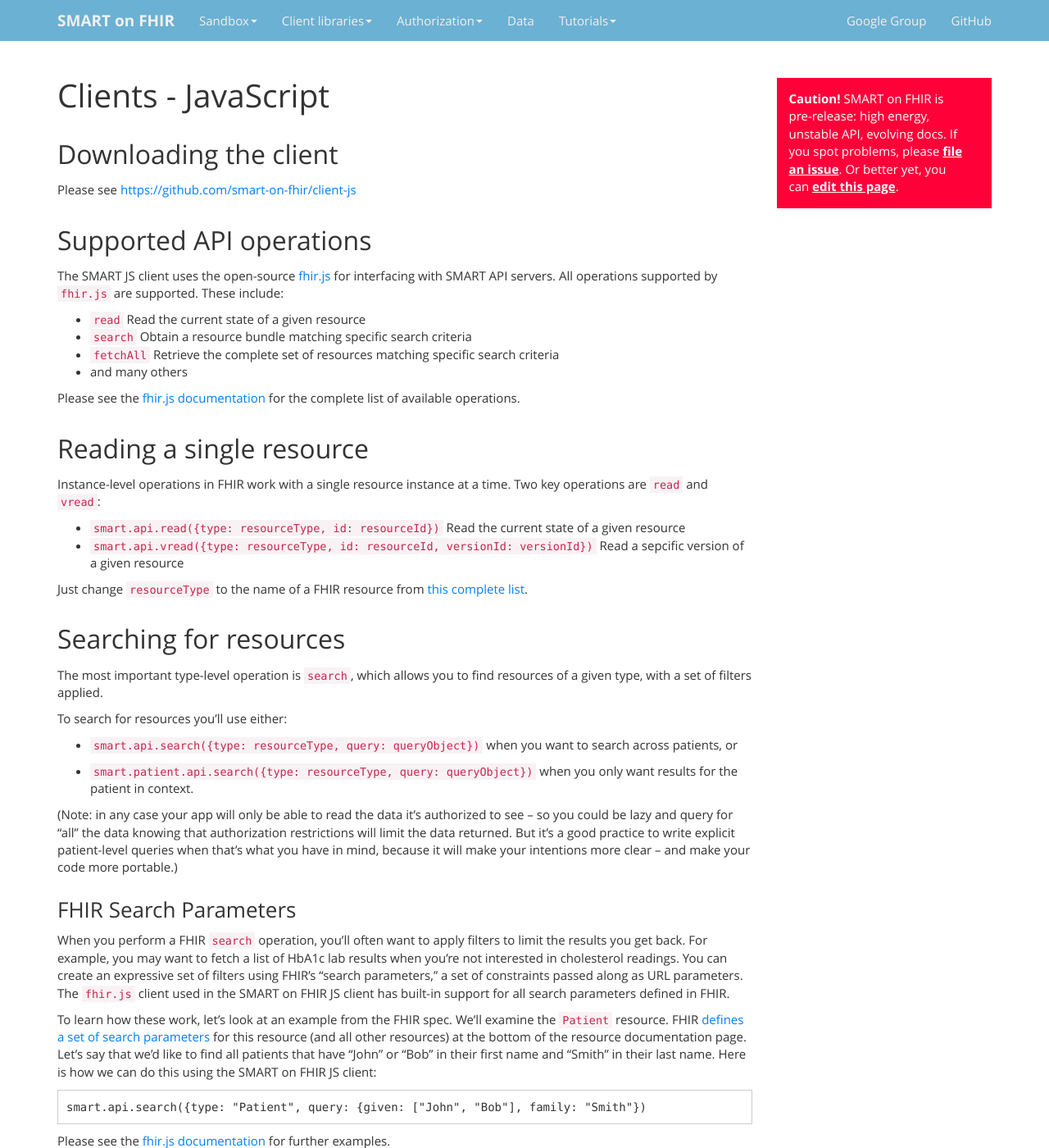
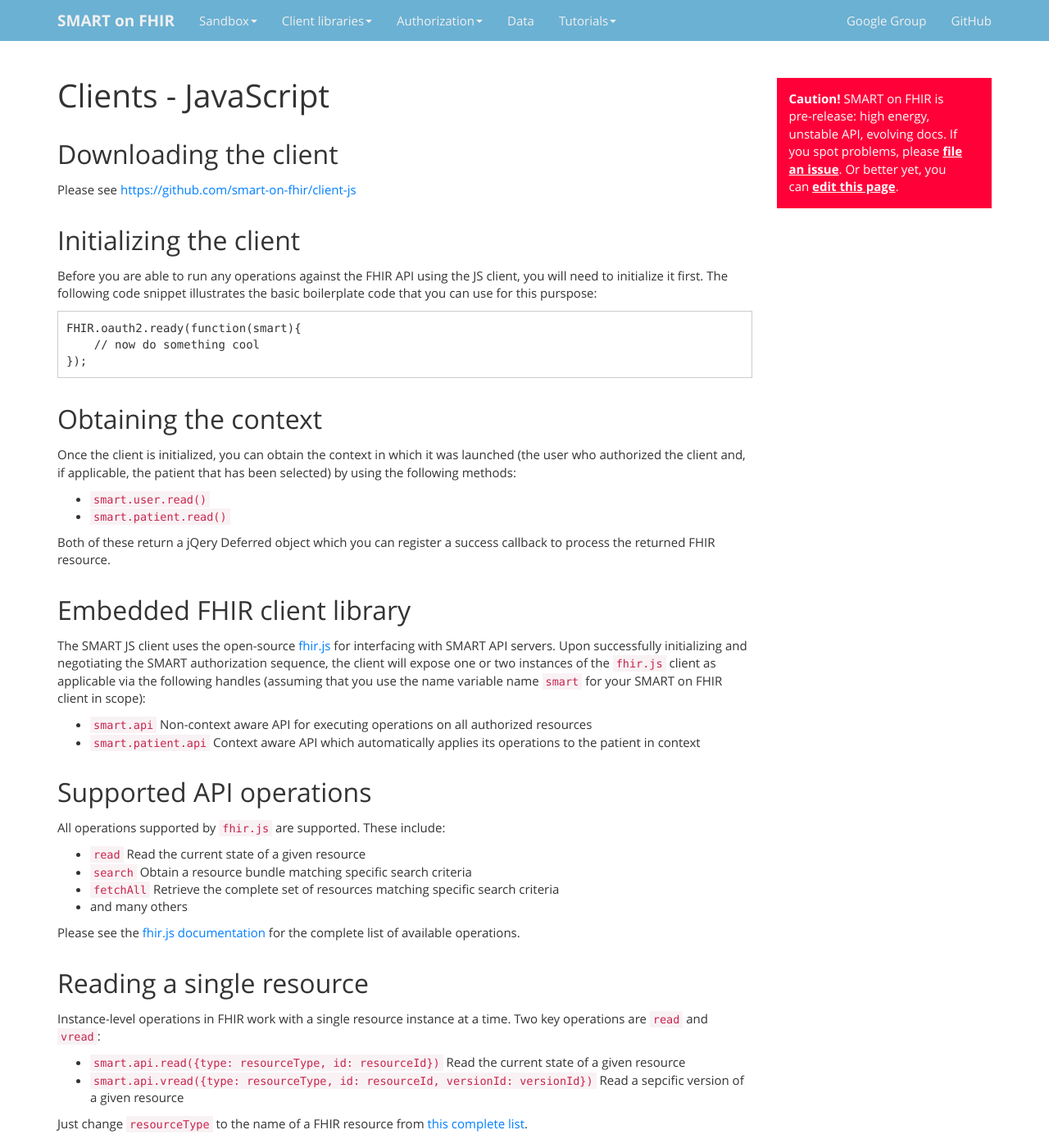
Before and after one commit to smart-on-fhir/smart-on-fhir.github.io, a Jekyll site: the page built from clients/javascript/index.md, in a window 1280 px wide and 1400 px high. Shown: the whole window at 82% size. Built offline with Jekyll 4.4.1, drawn with Linux system fonts in a browser that asks for light colours; Markdown is read by kramdown in place of the engine named in the settings; some of the changed text lies outside the part shown.

Commit message:
Add additional details to the JS client documentation

````diff
--- a/clients/javascript/index.md
+++ b/clients/javascript/index.md
@@ -9,11 +9,46 @@
 
 Please see [https://github.com/smart-on-fhir/client-js](https://github.com/smart-on-fhir/client-js)
 
+## Initializing the client
+
+Before you are able to run any operations against the FHIR API
+using the JS client, you will need to initialize it first. The following
+code snippet illustrates the basic boilerplate code that you can
+use for this purspose:
+
+```
+FHIR.oauth2.ready(function(smart){
+    // now do something cool
+});
+```
+
+## Obtaining the context
+
+Once the client is initialized, you can obtain the context in which it was
+launched (the user who authorized the client and, if applicable, the patient
+that has been selected) by using the following methods:
+
+* `smart.user.read()`
+* `smart.patient.read()`
+
+Both of these return a jQery Deferred object which you can register a success
+callback to process the returned FHIR resource.
+
+## Embedded FHIR client library
+
+The SMART JS client uses the open-source [fhir.js](https://github.com/FHIR/fhir.js) for
+interfacing with SMART API servers. Upon successfully initializing and negotiating the
+SMART authorization sequence, the client will expose one or two instances of the `fhir.js`
+client as applicable via the following handles (assuming that you use the name variable
+name `smart` for your SMART on FHIR client in scope):
+
+* `smart.api` Non-context aware API for executing operations on all authorized resources
+* `smart.patient.api` Context aware API which automatically applies its operations to
+the patient in context
+
 ## Supported API operations
 
-The SMART JS client uses the open-source [fhir.js](https://github.com/FHIR/fhir.js) for
-interfacing with SMART API servers. All operations supported by `fhir.js` are
-supported. These include:
+All operations supported by `fhir.js` are supported. These include:
 
 * `read`  Read the current state of a given resource
 * `search` Obtain a resource bundle matching specific search criteria
@@ -75,3 +110,8 @@
 
 Please see the [fhir.js documentation](https://github.com/FHIR/fhir.js) for further
 examples.
+
+## Further Reading
+
+To learn more about the SMART on FHIR JS client, please visit our
+[tutorials page]({{site.baseurl}}tutorials/)
````
